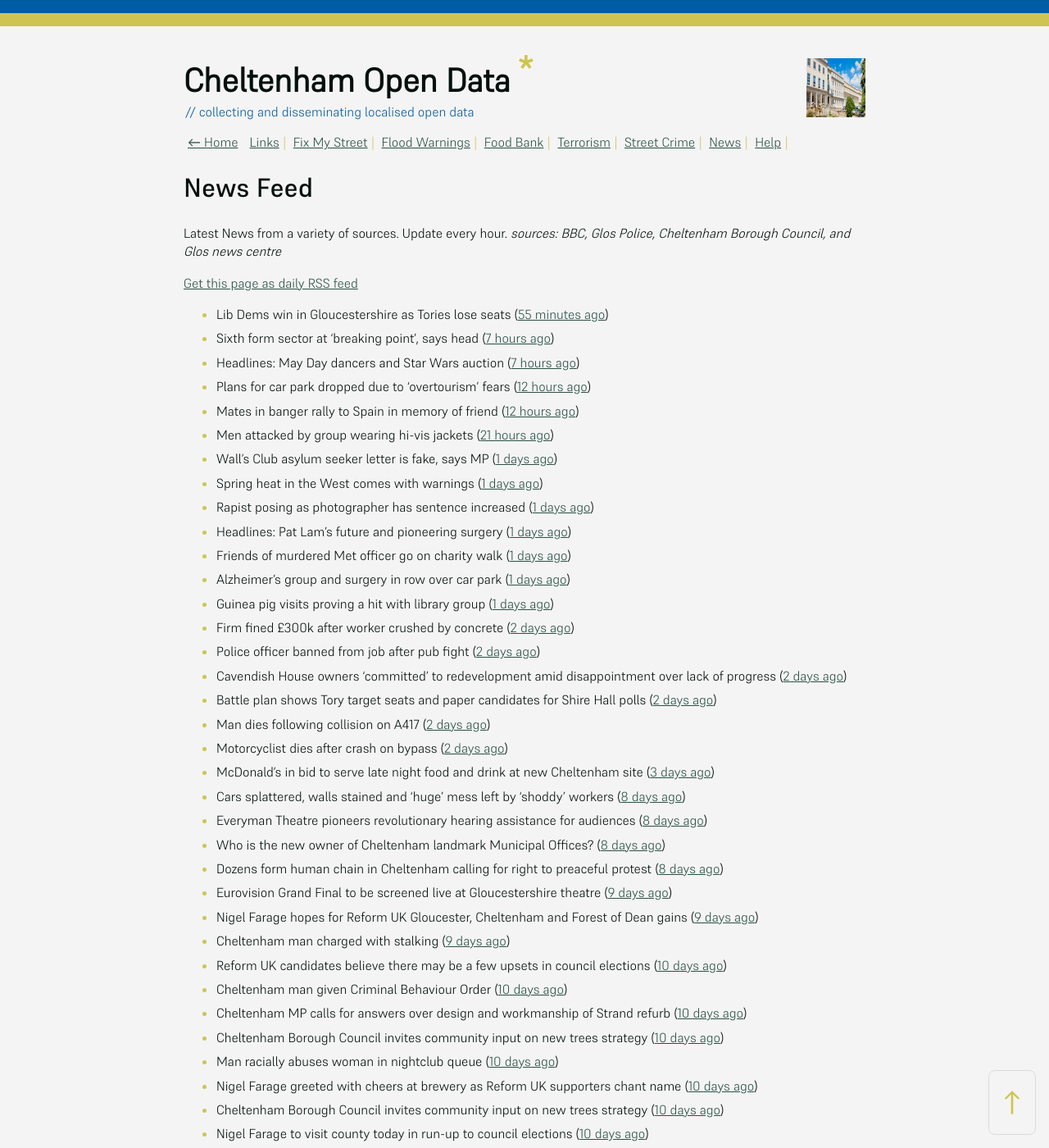
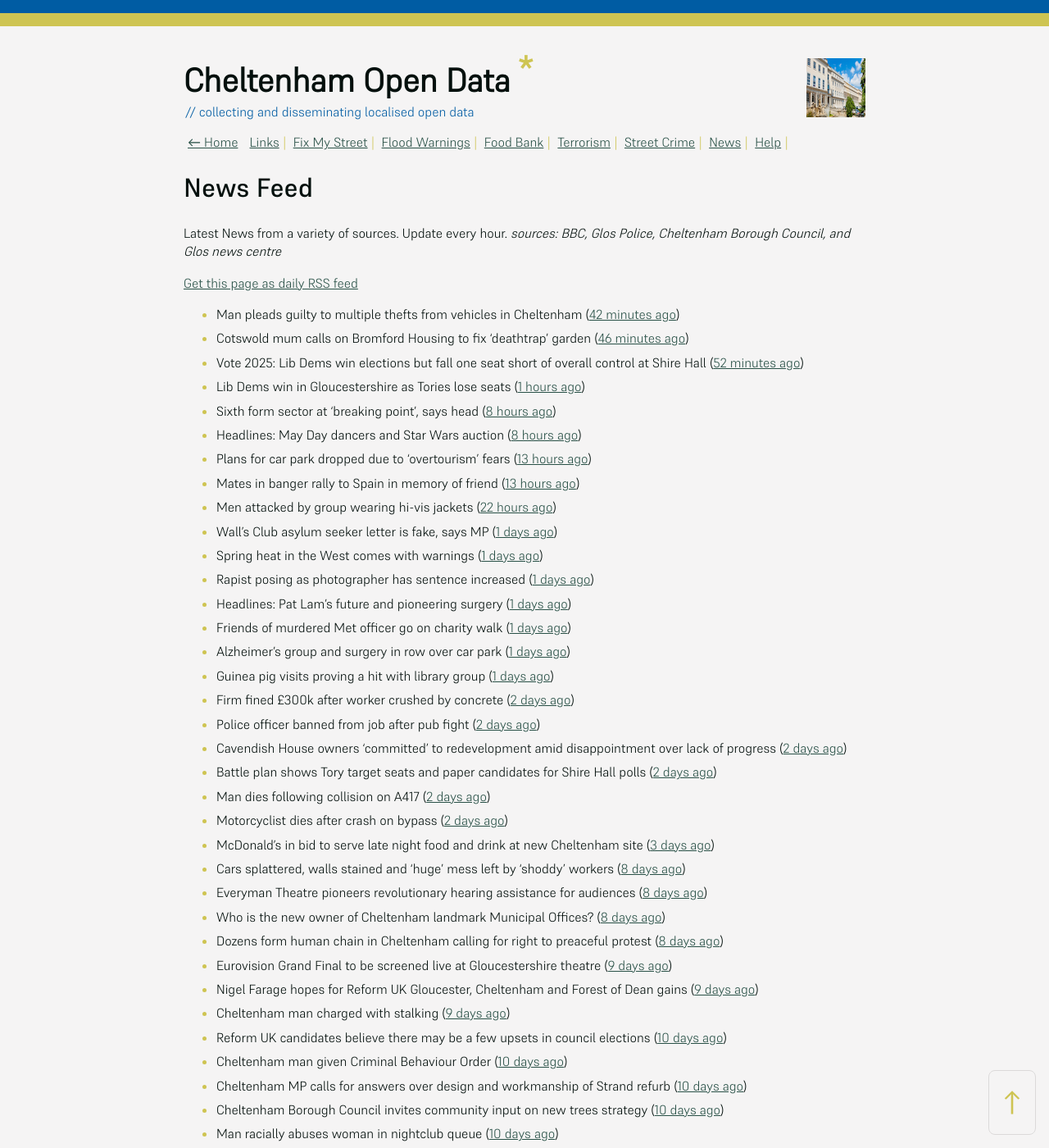
Before and after one commit to mat-0/cheltenham-open-data, a Jekyll site: the page built from _pages/news.md, in a window 1280 px wide and 1400 px high. Shown: the whole window at 82% size. Built offline with Jekyll 4.4.1, drawn with Linux system fonts in a browser that asks for light colours; some of the changed text lies outside the part shown.

Commit message:
Updated 2025-05-02 18:57:50

```diff
--- a/_pages/news.md
+++ b/_pages/news.md
@@ -12,12 +12,15 @@ _sources: BBC, Glos Police, Cheltenham Borough Council, and Glos news centre_
 [Get this page as daily RSS feed](/daily.rss)
 
 <!-- news_marker starts -->
-- Lib Dems win in Gloucestershire as Tories lose seats ([55 minutes ago](https://www.bbc.com/news/articles/cd6j8e8ej6xo))
-- Sixth form sector at 'breaking point', says head ([7 hours ago](https://www.bbc.com/news/articles/c4gr7lkmkzjo))
-- Headlines: May Day dancers and Star Wars auction ([7 hours ago](https://www.bbc.com/news/articles/cvg9y17e5rgo))
-- Plans for car park dropped due to 'overtourism' fears ([12 hours ago](https://www.bbc.com/news/articles/cm2xgzjmk63o))
-- Mates in banger rally to Spain in memory of friend ([12 hours ago](https://www.bbc.com/news/articles/cx2wv3j4rwwo))
-- Men attacked by group wearing hi-vis jackets ([21 hours ago](https://www.bbc.com/news/articles/c4g9r7xyr79o))
+- Man pleads guilty to multiple thefts from vehicles in Cheltenham ([42 minutes ago](https://gloucesternewscentre.co.uk/man-pleads-guilty-to-multiple-thefts-from-vehicles-in-cheltenham/))
+- Cotswold mum calls on Bromford Housing to fix ‘deathtrap’ garden ([46 minutes ago](https://gloucesternewscentre.co.uk/cotswold-mum-calls-on-bromford-housing-to-fix-deathtrap-garden/))
+- Vote 2025: Lib Dems win elections but fall one seat short of overall control at Shire Hall ([52 minutes ago](https://gloucesternewscentre.co.uk/vote-2025-lib-dems-win-elections-but-fall-one-seat-short-of-overall-control-at-shire-hall/))
+- Lib Dems win in Gloucestershire as Tories lose seats ([1 hours ago](https://www.bbc.com/news/articles/cd6j8e8ej6xo))
+- Sixth form sector at 'breaking point', says head ([8 hours ago](https://www.bbc.com/news/articles/c4gr7lkmkzjo))
+- Headlines: May Day dancers and Star Wars auction ([8 hours ago](https://www.bbc.com/news/articles/cvg9y17e5rgo))
+- Plans for car park dropped due to 'overtourism' fears ([13 hours ago](https://www.bbc.com/news/articles/cm2xgzjmk63o))
+- Mates in banger rally to Spain in memory of friend ([13 hours ago](https://www.bbc.com/news/articles/cx2wv3j4rwwo))
+- Men attacked by group wearing hi-vis jackets ([22 hours ago](https://www.bbc.com/news/articles/c4g9r7xyr79o))
 - Wall's Club asylum seeker letter is fake, says MP ([1 days ago](https://www.bbc.com/news/articles/cjwv5dg2n1po))
 - Spring heat in the West comes with warnings ([1 days ago](https://www.bbc.com/news/articles/cj3x6zkr5y2o))
 - Rapist posing as photographer has sentence increased ([1 days ago](https://www.bbc.com/news/articles/c0l0r8enyd4o))
```
Also changed, not shown: other parts of _pages/news.md (+0 -3 lines), _data/flood.json (+5 -90 lines), _pages/fix-my-street.md (+1 -1 lines), index.md (+5 -5 lines).
